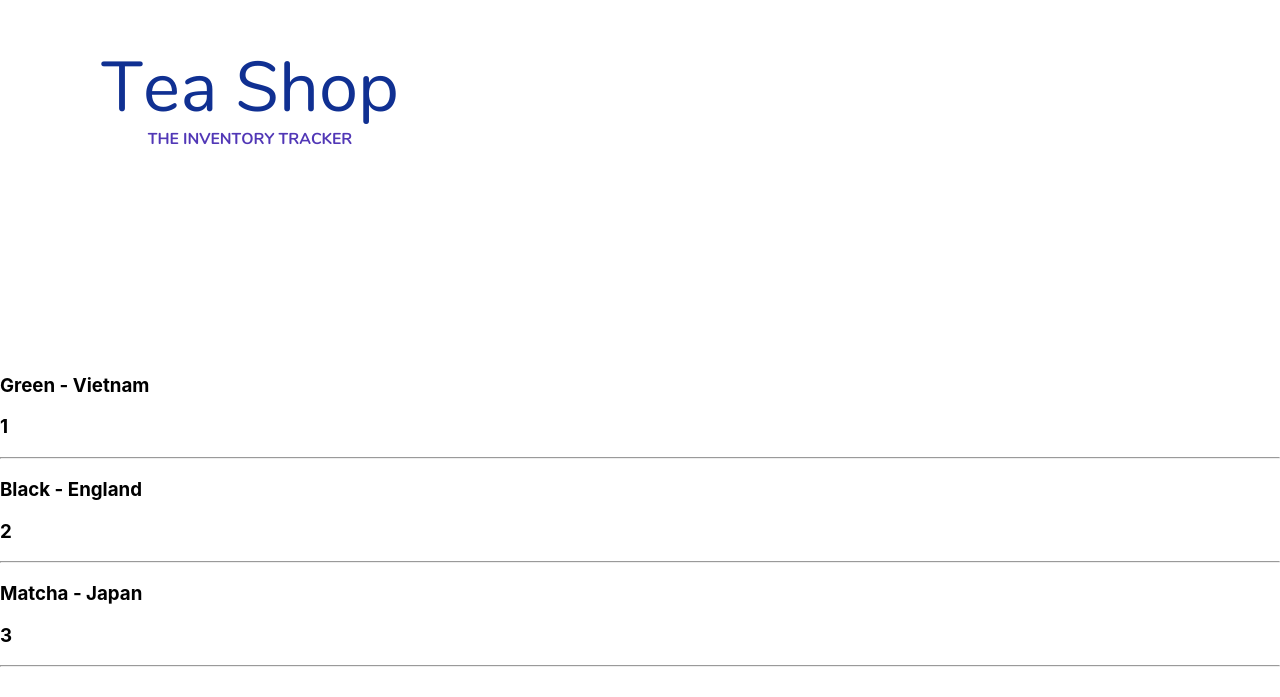
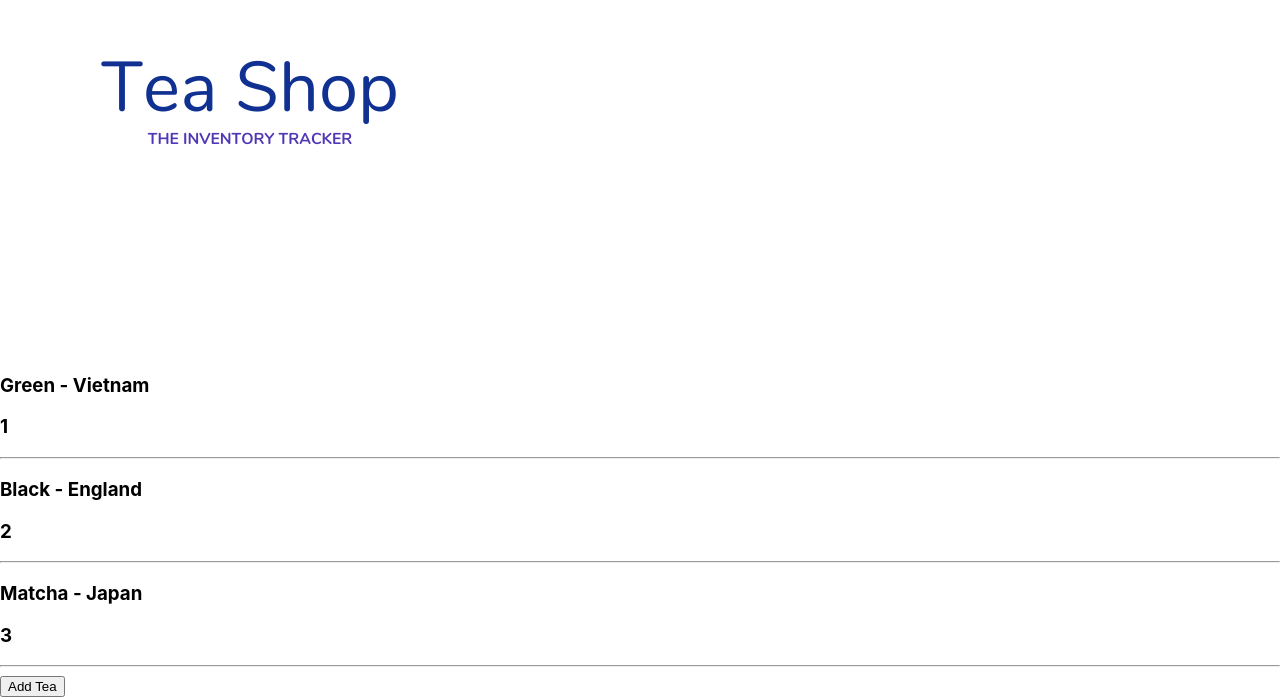
Before and after one commit to justice-rage/tea-shop-inventory-tracker, a React (Create React App) app: page / in a window 1280 px wide. Shown: the part 149-846 px from the top of the page. Before the commit the page ends 824 px from the top, so only its background shows below. Built offline with nearby package versions, Linux system fonts and the light colour scheme.

Commit message:
add toggle button

```diff
--- a/src/components/TeaControl.js
+++ b/src/components/TeaControl.js
@@ -11,18 +11,26 @@
     };
   }
 
+  handleClick = () => {
+    this.setState(prevState => ({
+      formVisibleOnPage: !prevState.formVisibleOnPage
+    }));
+  }
+
   render(){
     let currentlyVisibleState = null;
-    let addTeaButton = null;
+    let buttonText = null;
     if (this.state.formVisibleOnPage) {
-      currentlyVisibleState = <NewTeaForm />
+      currentlyVisibleState = <NewTeaForm />;
+      buttonText = "Return to Tea List";
     } else {
       currentlyVisibleState = <TeaList />
+      buttonText = "Add Tea";
     }
     return (
       <React.Fragment>
         {currentlyVisibleState}
-        {addTeaButton}
+        <button onClick={this.handleClick}>{buttonText}</button>
       </React.Fragment>
     );
   }
```
